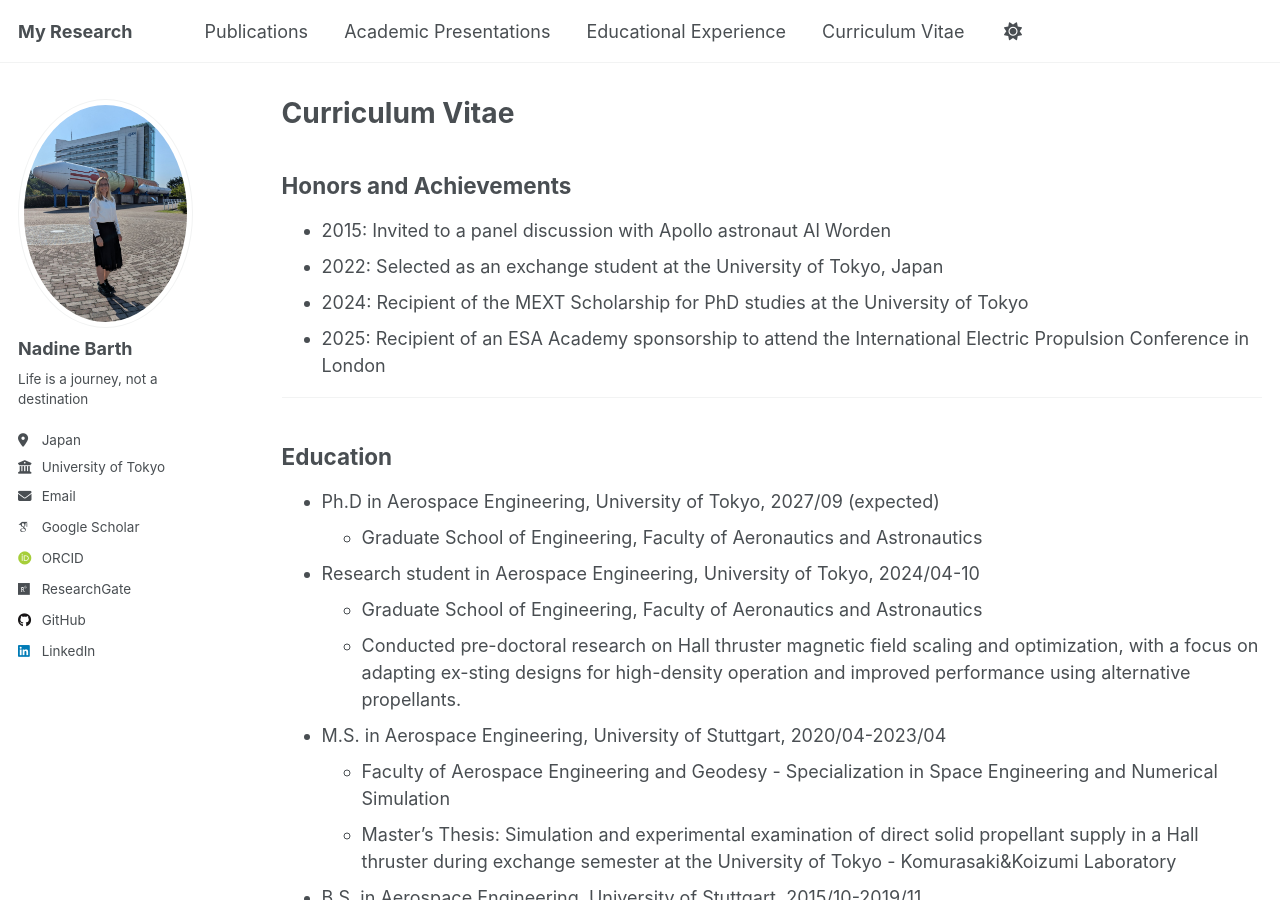
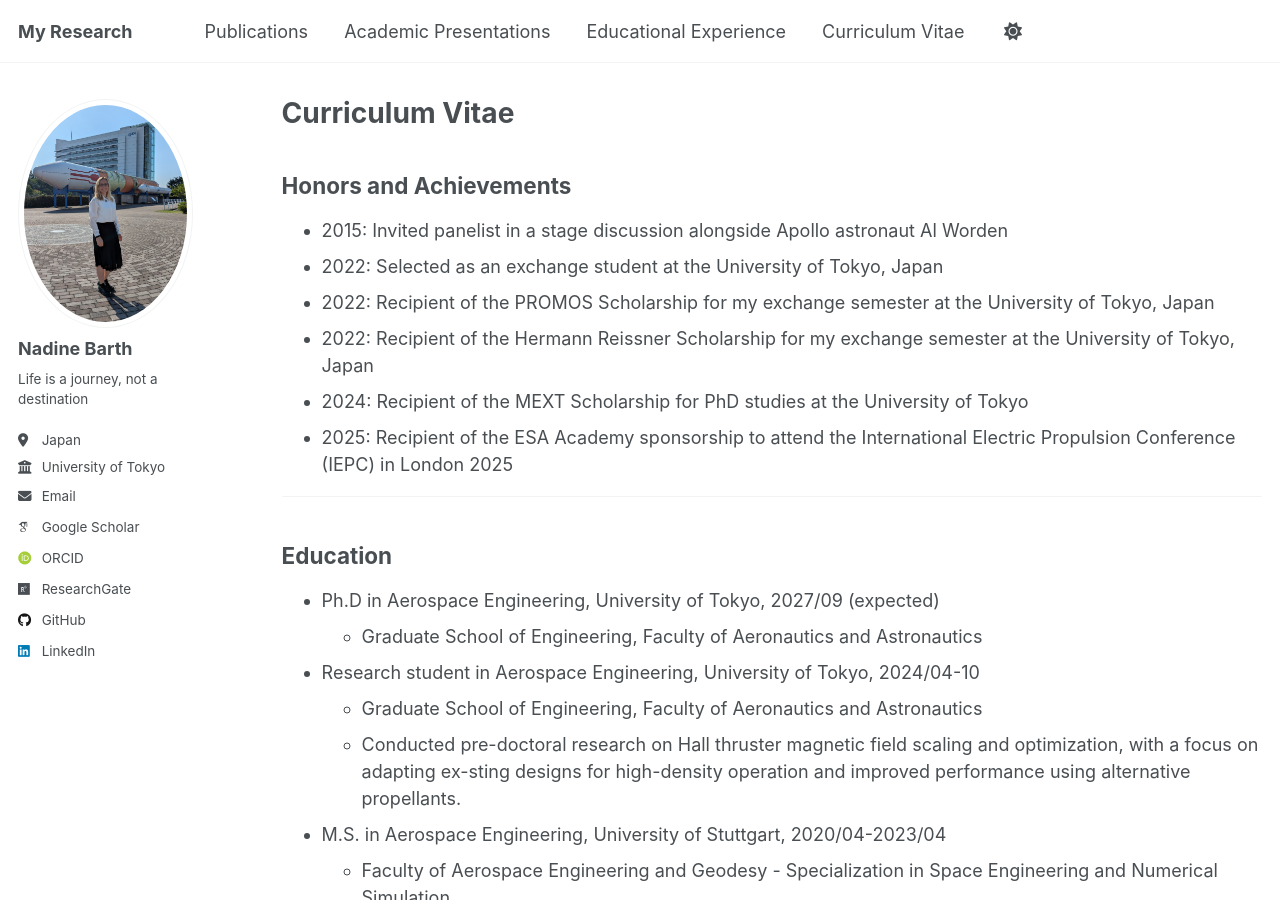
Before and after one commit to Barth-Nadine/Research, a Jekyll site: the page built from _pages/cv.md, in a window 1280 px wide and 900 px high. Built offline with Jekyll 4.4.1, drawn with Linux system fonts in a browser that asks for light colours; some web fonts are replaced.

Commit message:
Added Scholarships for Echange semester

```diff
--- a/_pages/cv.md
+++ b/_pages/cv.md
@@ -11,10 +11,12 @@ redirect_from:
 
 Honors and Achievements
 ----
-* 2015: Invited to a panel discussion with Apollo astronaut Al Worden
+* 2015: Invited panelist in a stage discussion alongside Apollo astronaut Al Worden
 * 2022: Selected as an exchange student at the University of Tokyo, Japan
+* 2022: Recipient of the PROMOS Scholarship for my exchange semester at the University of Tokyo, Japan
+* 2022: Recipient of the Hermann Reissner Scholarship for my exchange semester at the University of Tokyo, Japan
 * 2024: Recipient of the MEXT Scholarship for PhD studies at the University of Tokyo
-* 2025: Recipient of an ESA Academy sponsorship to attend the International Electric Propulsion Conference in London
+* 2025: Recipient of the ESA Academy sponsorship to attend the International Electric Propulsion Conference (IEPC) in London 2025
 
 ----
 
```
